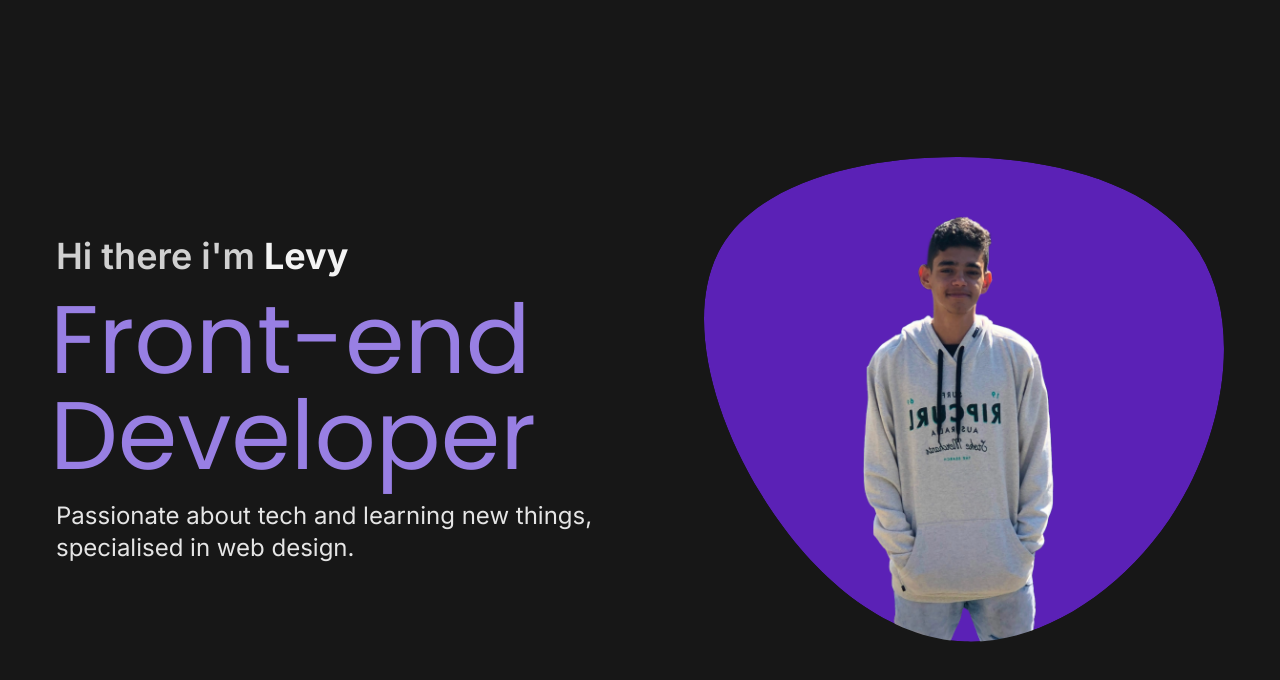
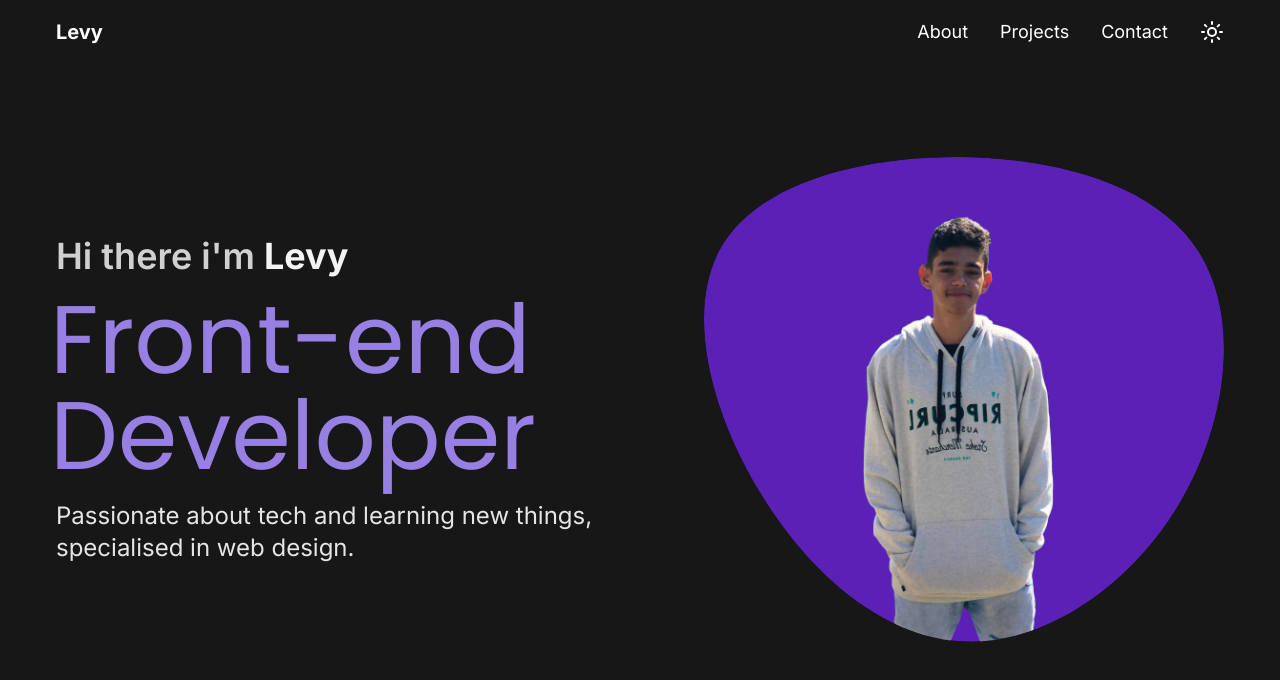
Before and after one commit to LevyMonteiro/portfolio, a React (Vite) app: page / in a window 1280 px wide. Shown: the top 680 px of the page. Built offline with nearby package versions, Linux system fonts and the light colour scheme.

Commit message:
create Nav component

```diff
--- a/package.json
+++ b/package.json
@@ -10,6 +10,7 @@
     "preview": "vite preview"
   },
   "dependencies": {
+    "lucide-react": "^0.316.0",
     "react": "^18.2.0",
     "react-dom": "^18.2.0"
   },
--- a/src/App.tsx
+++ b/src/components/App.tsx
@@ -1,6 +1,9 @@
-function App() {
+import Nav from './Nav';
+
+export default function App() {
   return (
     <>
+      <Nav />
       <section id='home' className='w-full h-screen flex gap-12'>
         <div
           id='home__description'
@@ -56,5 +59,3 @@ function App() {
     </>
   );
 }
-
-export default App;
--- /dev/null
+++ b/src/components/Nav.tsx
@@ -0,0 +1,44 @@
+import { Moon, Sun } from 'lucide-react';
+
+export default function Nav() {
+  return (
+    <nav className='bg-neutral-900 w-full fixed top-0 left-0 flex justify-center'>
+      <div className='w-[1168px] h-16 gap-8 flex flex-row justify-between items-center text-center text-lg'>
+        <a
+          href='#home'
+          className='text-xl font-bold w-24 h-full flex items-center hover:text-violet-400 '
+        >
+          Levy<span className='animate-blinking'>_</span>
+        </a>
+
+        <ul className='flex h-full gap-8'>
+          <li className='flex justify-center items-center'>
+            <a href='#about' className=' hover:text-violet-400 justify-center'>
+              About
+            </a>
+          </li>
+          <li className='flex justify-center items-center'>
+            <a
+              href='#projetcs'
+              className=' hover:text-violet-400 justify-center'
+            >
+              Projects
+            </a>
+          </li>
+          <li className='flex justify-center items-center'>
+            <a
+              href='#contact'
+              className=' hover:text-violet-400 justify-center'
+            >
+              Contact
+            </a>
+          </li>
+
+          <li className='flex justify-center items-center'>
+            {<Sun /> || <Moon />}
+          </li>
+        </ul>
+      </div>
+    </nav>
+  );
+}
--- a/src/index.css
+++ b/src/index.css
@@ -13,6 +13,6 @@
 
   @layer components {
     body {
-      @apply w-screen h-screen flex justify-center items-center bg-neutral-900 text-white font-inter;
+      @apply w-screen h-screen flex justify-center items-center overflow-x-hidden scroll-smooth bg-neutral-900 text-white font-inter;
     }
   }
--- a/src/main.tsx
+++ b/src/main.tsx
@@ -1,6 +1,6 @@
 import React from 'react';
 import ReactDOM from 'react-dom/client';
-import App from './App.tsx';
+import App from './components/App.tsx';
 import './index.css';
 
 ReactDOM.createRoot(document.getElementById('root')!).render(
--- a/tailwind.config.js
+++ b/tailwind.config.js
@@ -7,6 +7,22 @@ export default {
         poppins: ['Poppins', 'sans-serif'],
         inter: ['Inter', 'sans-serif'],
       },
+      keyframes: {
+        blinking: {
+          '0%': {
+            opacity: 1,
+          },
+          '50%': {
+            opacity: 0,
+          },
+          '100%': {
+            opacity: 1,
+          },
+        },
+      },
+      animation: {
+        blinking: 'blinking 1s infinite',
+      },
     },
   },
   plugins: [],
```
Also changed, not shown: 1 other file (tests, documents, lock files or other folders).
